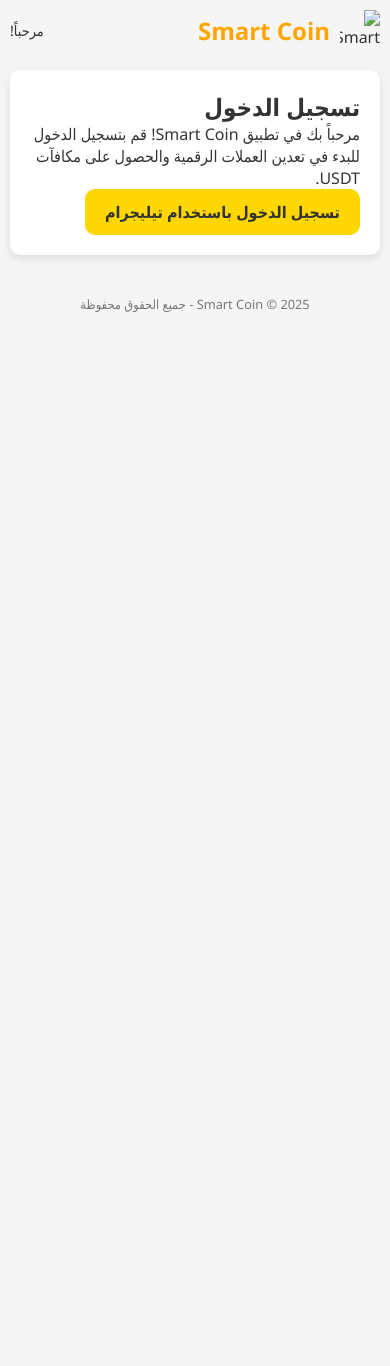
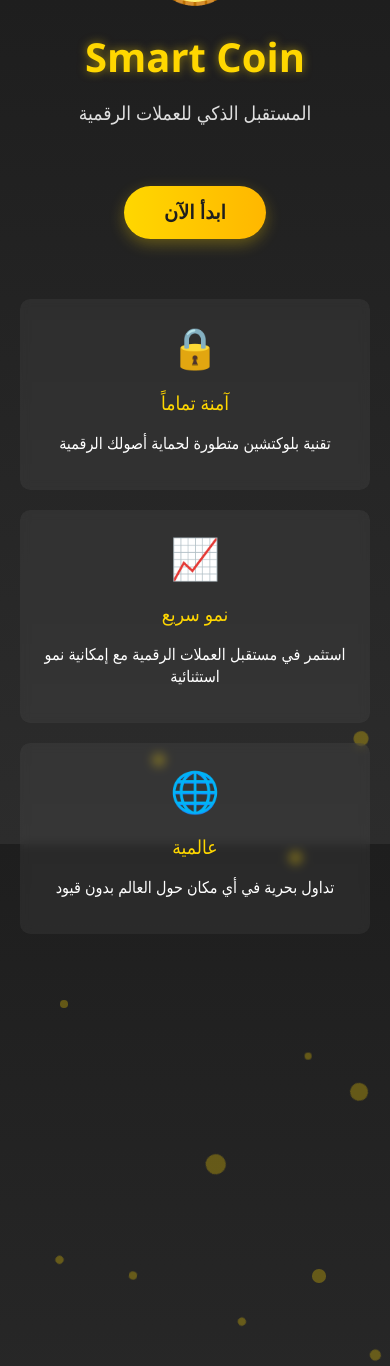
Before and after one commit to Rapoi56/Smart-coin-21, a plain HTML site: page index.html in a window 390 px wide. Shown: the top 1366 px of the page. Before the commit the page ends 844 px from the top, so only its background shows below. Drawn offline with Linux system fonts and the light colour scheme.

Commit message:
أضفت صفحة Smart Coin

```diff
--- a/index.html
+++ b/index.html
@@ -1,100 +1,227 @@
-<!DOCTYPE html>
-<html lang="ar" dir="rtl">
+<!DOCTYPE html><html lang="ar" dir="rtl">
 <head>
-    <meta charset="UTF-8">
-    <meta name="viewport" content="width=device-width, initial-scale=1.0">
-    <title>Smart Coin - تطبيق تعدين العملات الرقمية</title>
-    <link rel="stylesheet" href="css/style.css">
-    <script src="https://telegram.org/js/telegram-web-app.js"></script>
-    <script src="https://www.gstatic.com/firebasejs/8.10.1/firebase-app.js"></script>
-    <script src="https://www.gstatic.com/firebasejs/8.10.1/firebase-auth.js"></script>
-    <script src="https://www.gstatic.com/firebasejs/8.10.1/firebase-database.js"></script>
+  <meta charset="UTF-8" />
+  <meta name="viewport" content="width=device-width, initial-scale=1.0" />
+  <title>Smart Coin</title>
+  <style>
+    body {
+      margin: 0;
+      font-family: 'Segoe UI', Tahoma, Geneva, Verdana, sans-serif;
+      background: linear-gradient(to bottom, #1e1e1e, #2c2c2c);
+      color: white;
+      text-align: center;
+      display: flex;
+      flex-direction: column;
+      justify-content: center;
+      align-items: center;
+      height: 100vh;
+      overflow: hidden;
+    }.container {
+  max-width: 800px;
+  padding: 20px;
+  animation: fadeIn 1.5s ease-in-out;
+}
+
+.logo {
+  font-size: 5rem;
+  margin-bottom: 20px;
+  animation: pulse 2s infinite;
+}
+
+h1 {
+  font-size: 3rem;
+  margin: 0;
+  color: #ffd700;
+  text-shadow: 0 0 10px rgba(255, 215, 0, 0.5);
+}
+
+.tagline {
+  font-size: 1.2rem;
+  margin: 15px 0 30px;
+  color: #e0e0e0;
+}
+
+.start-button {
+  margin-top: 30px;
+  padding: 15px 40px;
+  font-size: 1.2rem;
+  font-weight: bold;
+  background: linear-gradient(to right, #ffd700, #ffb700);
+  color: #1e1e1e;
+  border: none;
+  border-radius: 50px;
+  cursor: pointer;
+  transition: all 0.3s ease;
+  box-shadow: 0 5px 15px rgba(255, 215, 0, 0.3);
+}
+
+.start-button:hover {
+  transform: translateY(-3px);
+  box-shadow: 0 8px 20px rgba(255, 215, 0, 0.5);
+}
+
+.start-button:active {
+  transform: translateY(1px);
+}
+
+.features {
+  display: flex;
+  justify-content: space-around;
+  margin-top: 50px;
+  flex-wrap: wrap;
+}
+
+.feature {
+  flex: 1;
+  min-width: 200px;
+  margin: 10px;
+  padding: 20px;
+  background: rgba(255, 255, 255, 0.05);
+  border-radius: 10px;
+  backdrop-filter: blur(5px);
+  transition: transform 0.3s ease;
+}
+
+.feature:hover {
+  transform: translateY(-5px);
+  background: rgba(255, 255, 255, 0.1);
+}
+
+.feature-icon {
+  font-size: 2.5rem;
+  margin-bottom: 15px;
+}
+
+.feature-title {
+  font-size: 1.2rem;
+  color: #ffd700;
+  margin-bottom: 10px;
+}
+
+.particles {
+  position: absolute;
+  top: 0;
+  left: 0;
+  width: 100%;
+  height: 100%;
+  z-index: -1;
+}
+
+.particle {
+  position: absolute;
+  background-color: rgba(255, 215, 0, 0.3);
+  border-radius: 50%;
+  animation: float 15s infinite linear;
+}
+
+@keyframes pulse {
+  0% {
+    transform: scale(1);
+  }
+  50% {
+    transform: scale(1.05);
+  }
+  100% {
+    transform: scale(1);
+  }
+}
+
+@keyframes float {
+  0% {
+    transform: translateY(0) rotate(0deg);
+  }
+  100% {
+    transform: translateY(-1000px) rotate(720deg);
+  }
+}
+
+@keyframes fadeIn {
+  from {
+    opacity: 0;
+    transform: translateY(20px);
+  }
+  to {
+    opacity: 1;
+    transform: translateY(0);
+  }
+}
+
+@media (max-width: 768px) {
+  h1 {
+    font-size: 2.5rem;
+  }
+
+  .features {
+    flex-direction: column;
+  }
+
+  .feature {
+    margin: 10px 0;
+  }
+}
+
+  </style>
 </head>
 <body>
-    <div class="container">
-        <header>
-            <div class="logo">
-                <img src="images/logo.png" alt="Smart Coin Logo">
-                <h1>Smart Coin</h1>
-            </div>
-            <div class="user-info">
-                <span id="username">مرحباً!</span>
-                <span id="account-age"></span>
-            </div>
-        </header>
+  <div class="particles" id="particles"></div>  <div class="container">
+    <div class="logo">🪙</div>
+    <h1>Smart Coin</h1>
+    <p class="tagline">المستقبل الذكي للعملات الرقمية</p><button class="start-button" onclick="location.href='main.html'">ابدأ الآن</button>
 
-        <main>
-            <section id="login-section" class="section">
-                <h2>تسجيل الدخول</h2>
-                <p>مرحباً بك في تطبيق Smart Coin! قم بتسجيل الدخول للبدء في تعدين العملات الرقمية والحصول على مكافآت USDT.</p>
-                <button id="login-button" class="primary-button">تسجيل الدخول باستخدام تيليجرام</button>
-            </section>
+<div class="features">
+  <div class="feature">
+    <div class="feature-icon">🔒</div>
+    <div class="feature-title">آمنة تماماً</div>
+    <p>تقنية بلوكتشين متطورة لحماية أصولك الرقمية</p>
+  </div>
 
-            <section id="dashboard-section" class="section hidden">
-                <div class="balance-card">
-                    <h3>رصيدك الحالي</h3>
-                    <div class="balance">
-                        <span id="coin-balance">0</span>
-                        <span class="coin-symbol">🪙</span>
-                    </div>
-                    <div class="balance-details">
-                        <div class="detail">
-                            <span class="label">المستوى:</span>
-                            <span id="user-level">مبتدئ</span>
-                        </div>
-                        <div class="detail">
-                            <span class="label">معدل التعدين:</span>
-                            <span id="mining-rate">3 عملات/يوم</span>
-                        </div>
-                    </div>
-                </div>
+  <div class="feature">
+    <div class="feature-icon">📈</div>
+    <div class="feature-title">نمو سريع</div>
+    <p>استثمر في مستقبل العملات الرقمية مع إمكانية نمو استثنائية</p>
+  </div>
 
-                <div class="streak-card">
-                    <h3>التعدين المتتالي</h3>
-                    <div class="streak-progress">
-                        <div class="progress-bar">
-                            <div id="streak-progress-fill" style="width: 40%;"></div>
-                        </div>
-                        <div class="progress-text">
-                            <span id="current-streak">3</span>/<span id="max-streak">7</span> أيام
-                        </div>
-                    </div>
-                    <p>استمر في التعدين يومياً للحصول على مكافآت إضافية!</p>
-                </div>
+  <div class="feature">
+    <div class="feature-icon">🌐</div>
+    <div class="feature-title">عالمية</div>
+    <p>تداول بحرية في أي مكان حول العالم بدون قيود</p>
+  </div>
+</div>
 
-                <div class="action-buttons">
-                    <button id="mine-button" class="primary-button">
-                        <span class="icon">⛏️</span>
-                        تعدين يومي
-                    </button>
-                    <button id="store-button" class="secondary-button">
-                        <span class="icon">🛒</span>
-                        متجر حزم التعدين
-                    </button>
-                    <button id="referral-button" class="secondary-button">
-                        <span class="icon">👥</span>
-                        دعوة الأصدقاء
-                    </button>
-                    <button id="tasks-button" class="secondary-button">
-                        <span class="icon">✅</span>
-                        المهام اليومية
-                    </button>
-                </div>
+  </div>  <script>
+    // إنشاء جسيمات متحركة في الخلفية
+    function createParticles() {
+      const particlesContainer = document.getElementById('particles');
+      const particleCount = 20;
 
-                <div class="transactions">
-                    <h3>آخر المعاملات</h3>
-                    <div id="transactions-list" class="transactions-list">
-                        <!-- سيتم إضافة المعاملات هنا بواسطة JavaScript -->
-                    </div>
-                </div>
-            </section>
-        </main>
+      for (let i = 0; i < particleCount; i++) {
+        const particle = document.createElement('div');
+        particle.className = 'particle';
 
-        <footer>
-            <p>Smart Coin &copy; 2025 - جميع الحقوق محفوظة</p>
-        </footer>
-    </div>
+        // حجم عشوائي
+        const size = Math.random() * 15 + 5;
+        particle.style.width = `${size}px`;
+        particle.style.height = `${size}px`;
 
-    <script src="js/app.js"></script>
-</body>
+        // موقع عشوائي
+        const posX = Math.random() * 100;
+        const posY = Math.random() * 100 + 100;
+        particle.style.left = `${posX}%`;
+        particle.style.top = `${posY}%`;
+
+        // سرعة عشوائية
+        const duration = Math.random() * 20 + 10;
+        particle.style.animationDuration = `${duration}s`;
+
+        // تأخير عشوائي
+        const delay = Math.random() * 10;
+        particle.style.animationDelay = `${delay}s`;
+
+        particlesContainer.appendChild(particle);
+      }
+    }
+
+    // تشغيل عند تحميل الصفحة
+    window.addEventListener('load', createParticles);
+  </script></body>
 </html>
```
